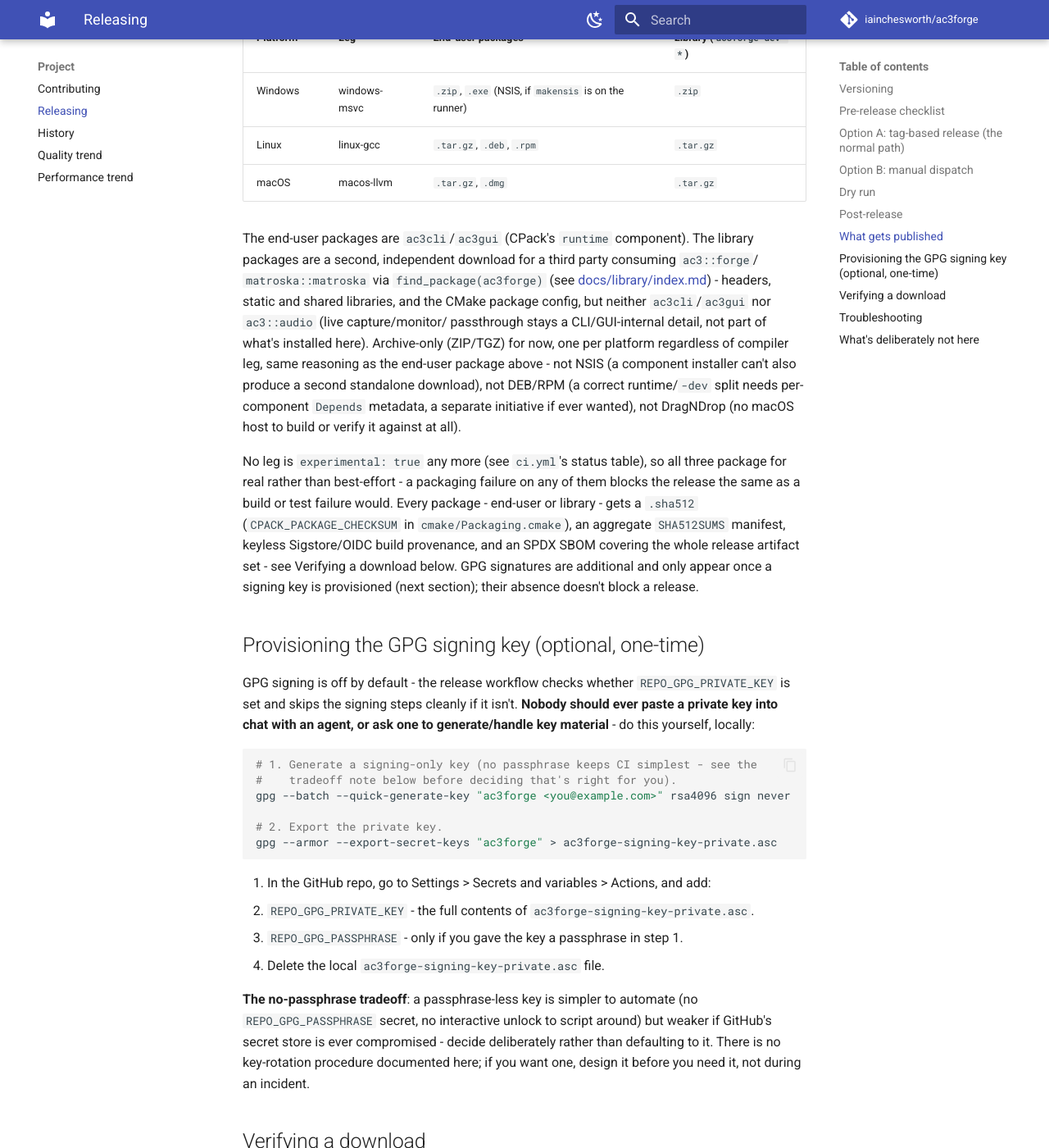
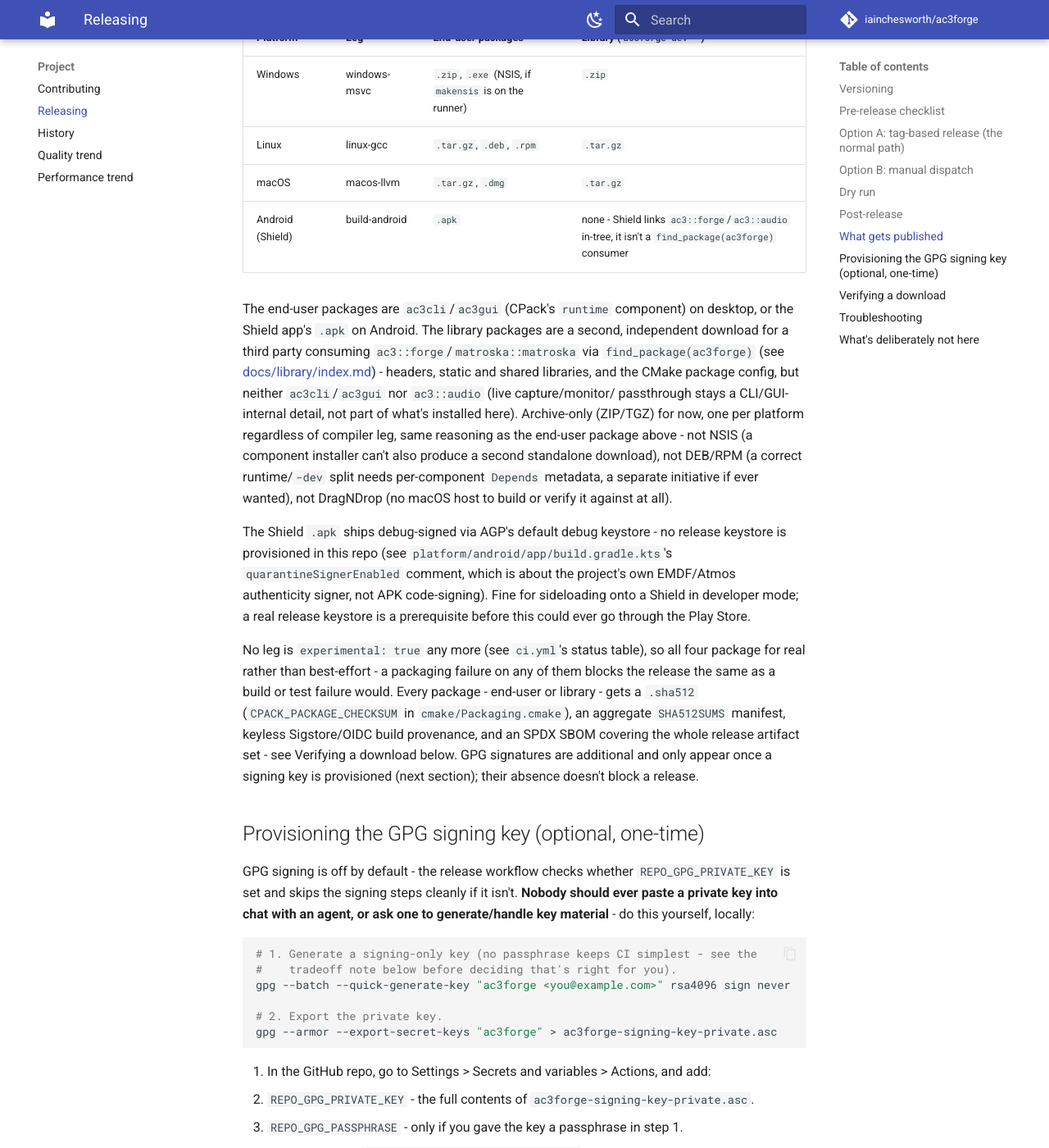
Before and after one commit to iainchesworth/ac3forge, an MkDocs documentation site: the page built from docs/releasing.md, in a window 1280 px wide and 1400 px high, scrolled down 3070 px. Shown: the whole window at 82% size. Built offline with MkDocs 1.6.1 and Material for MkDocs 9.7.7, drawn with Linux system fonts in a browser that asks for light colours; comment, search, counter and statistics services are not loaded.

Commit message:
release: prep v0.3.0-beta.1
Curate CHANGELOG.md's 0.3.0-beta.1 section, sync the Shield app's
versionName/versionCode to the release tag, and add the Android/Shield
row to docs/releasing.md's publish table.

```diff
--- a/docs/releasing.md
+++ b/docs/releasing.md
@@ -120,10 +120,11 @@ canonical zip that a downloader would have no way to choose between.
 | Windows | windows-msvc | `.zip`, `.exe` (NSIS, if `makensis` is on the runner) | `.zip` |
 | Linux | linux-gcc | `.tar.gz`, `.deb`, `.rpm` | `.tar.gz` |
 | macOS | macos-llvm | `.tar.gz`, `.dmg` | `.tar.gz` |
+| Android (Shield) | build-android | `.apk` | none - Shield links `ac3::forge`/`ac3::audio` in-tree, it isn't a `find_package(ac3forge)` consumer |
 
-The end-user packages are `ac3cli`/`ac3gui` (CPack's `runtime` component). The library packages
-are a second, independent download for a third party consuming `ac3::forge`/
-`matroska::matroska` via `find_package(ac3forge)` (see
+The end-user packages are `ac3cli`/`ac3gui` (CPack's `runtime` component) on desktop, or the
+Shield app's `.apk` on Android. The library packages are a second, independent download for a
+third party consuming `ac3::forge`/`matroska::matroska` via `find_package(ac3forge)` (see
 [docs/library/index.md](library/index.md)) - headers, static and shared libraries, and the
 CMake package config, but neither `ac3cli`/`ac3gui` nor `ac3::audio` (live capture/monitor/
 passthrough stays a CLI/GUI-internal detail, not part of what's installed here). Archive-only
@@ -133,7 +134,13 @@ download), not DEB/RPM (a correct runtime/`-dev` split needs per-component `Depe
 a separate initiative if ever wanted), not DragNDrop (no macOS host to build or verify it
 against at all).
 
-No leg is `experimental: true` any more (see `ci.yml`'s status table), so all three package
+The Shield `.apk` ships debug-signed via AGP's default debug keystore - no release keystore is
+provisioned in this repo (see `platform/android/app/build.gradle.kts`'s `quarantineSignerEnabled`
+comment, which is about the project's own EMDF/Atmos authenticity signer, not APK code-signing).
+Fine for sideloading onto a Shield in developer mode; a real release keystore is a prerequisite
+before this could ever go through the Play Store.
+
+No leg is `experimental: true` any more (see `ci.yml`'s status table), so all four package
 for real rather than best-effort - a packaging failure on any of them blocks the release the
 same as a build or test failure would. Every package - end-user or library - gets a `.sha512`
 (`CPACK_PACKAGE_CHECKSUM` in `cmake/Packaging.cmake`), an aggregate `SHA512SUMS` manifest,
```
Also changed, not shown: CHANGELOG.md (+75 -0 lines), 1 other file.
